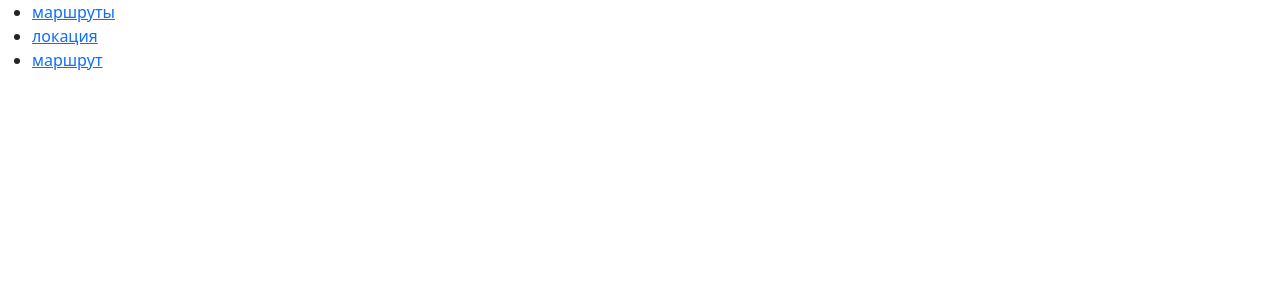
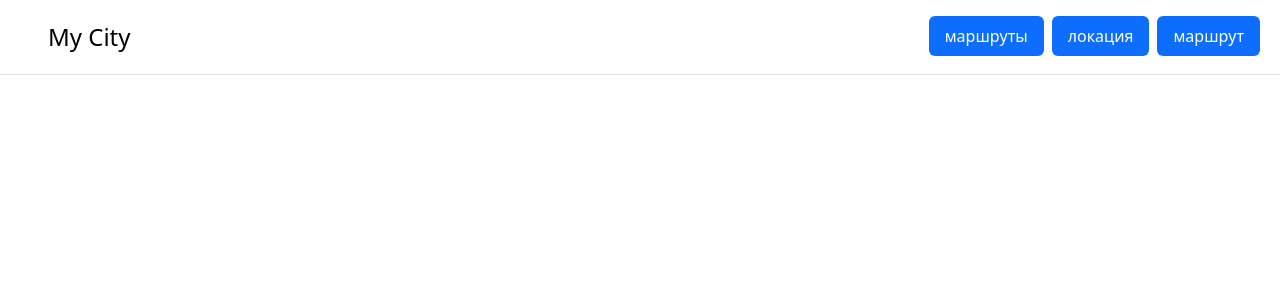
Before and after one commit to netsh3r/MyCity.Frontend, a Vue app: page / in a window 1280 px wide. Shown: the top 300 px of the page. Built offline with nearby package versions, Linux system fonts and the light colour scheme.

Commit message:
add navigation

```diff
--- a/package.json
+++ b/package.json
@@ -16,6 +16,7 @@
     "axios": "^1.5.0",
     "bootstrap": "^5.3.2",
     "pinia": "^2.1.6",
+    "sass": "^1.69.0",
     "sweetalert2": "^11.7.27",
     "uuid": "^9.0.1",
     "vue": "^3.3.4",
--- a/src/App.vue
+++ b/src/App.vue
@@ -1,8 +1,10 @@
 <script setup lang="ts">
 import { RouterView } from 'vue-router'
+import HeaderMain from './components/Header/HeaderMain.vue';
 </script>
 
 <template>
+  <HeaderMain/>
    <RouterView />
 </template>
 
--- a/src/assets/main.css
+++ b/src/assets/main.css
@@ -0,0 +1,7 @@
+:root{
+    --bodybacground: white;
+}
+
+body{
+    background-color: var(--bodybacground) !important;
+}
--- /dev/null
+++ b/src/components/Header/HeaderMain.vue
@@ -0,0 +1,20 @@
+<template>
+    <header class="d-flex flex-wrap justify-content-center py-3 border-bottom header-width">
+      <a href="/" class="d-flex align-items-center mb-3 mb-md-0 me-md-auto link-body-emphasis text-decoration-none">
+        <svg class="bi me-2" width="40" height="32"><use xlink:href="#bootstrap"></use></svg>
+        <span class="fs-4">My City</span>
+      </a>
+
+      <ul class="nav nav-pills">
+        <li class="nav-item"><router-link class="nav-link active mr-2" to="/route">маршруты</router-link></li>
+        <li class="nav-item"><router-link class="nav-link active mr-2" to="/locationCard">локация</router-link></li>
+        <li class="nav-item"><router-link class="nav-link active mr-5" to="/routePoint">маршрут</router-link></li>
+      </ul>
+    </header>
+</template>
+
+<style>
+.header-width {
+  height: 75px;
+}
+</style>
--- a/src/views/HomeView.vue
+++ b/src/views/HomeView.vue
@@ -1,8 +1,6 @@
 <template>
     <ul>
-        <li><router-link to="/route">маршруты</router-link></li>
-        <li><router-link to="/locationCard">локация</router-link></li>
-        <li><router-link to="/routePoint">маршрут</router-link></li>
+
     </ul>
 </template>
 
--- a/src/views/RoutePointView.vue
+++ b/src/views/RoutePointView.vue
@@ -35,14 +35,12 @@ const list = ref([
     </div>
 </template>
 
-<style scoped>
+<style scoped lang="scss">
 .test {
     background: url("../assets/imgs/test.png");
-    height: 100vh;
-    width: 100%;
     overflow-y: hidden;
+    height: calc(100vh - 75px);
 }
-
 .route-points{
     width: 100%;
     overflow-y: auto;
```
Also changed, not shown: 1 other file (tests, documents, lock files or other folders).
